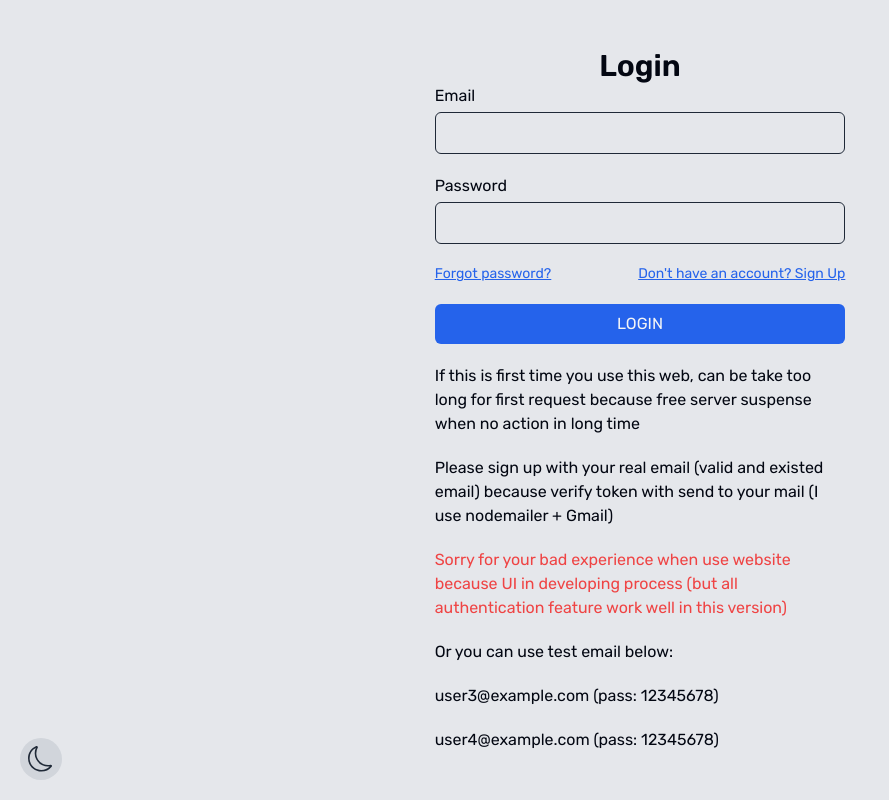
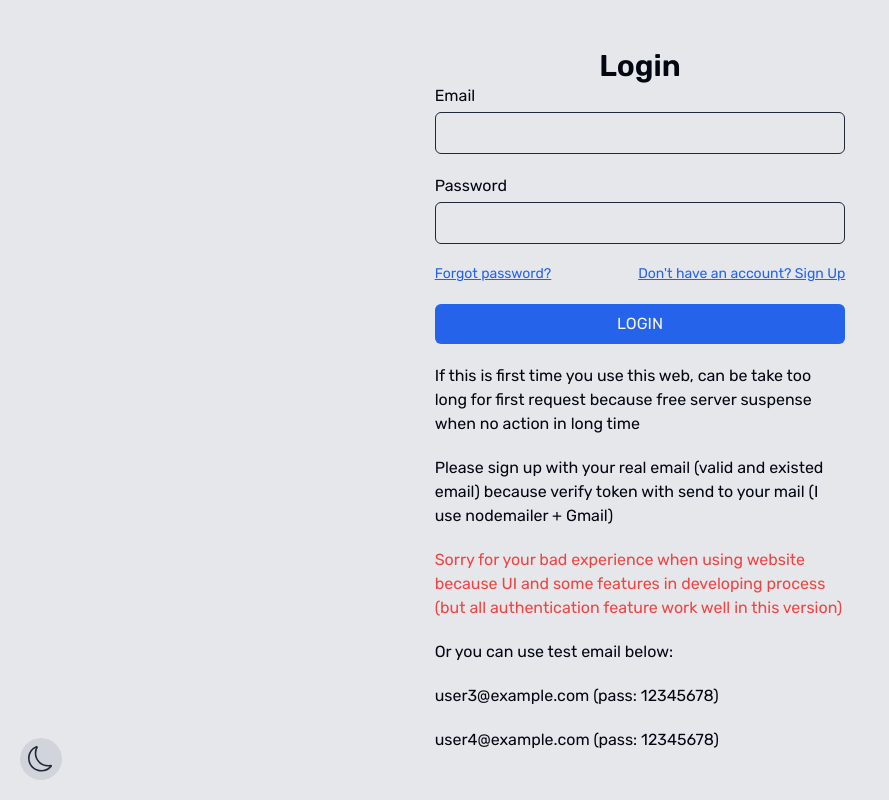
Before and after one commit to minhquanle312/quick-chat-fe, a React (Create React App) app: page / in a window 1280 px wide. Shown: the whole page, without its empty margins (0-889 px from the left). Built offline with nearby package versions, Linux system fonts and the light colour scheme; no server answers.

Commit message:
fix: typo

```diff
--- a/src/pages/Authentication/LoginPage.tsx
+++ b/src/pages/Authentication/LoginPage.tsx
@@ -85,8 +85,9 @@ const LoginPage: React.FC<LoginPageProps> = ({ togglePage }) => {
         verify token with send to your mail (I use nodemailer + Gmail)
       </Typography>
       <span className="text-red-500">
-        Sorry for your bad experience when use website because UI in developing
-        process (but all authentication feature work well in this version)
+        Sorry for your bad experience when using website because UI and some
+        features in developing process (but all authentication feature work well
+        in this version)
       </span>
       <Typography>Or you can use test email below:</Typography>
       <Typography>user3@example.com (pass: 12345678)</Typography>
```
